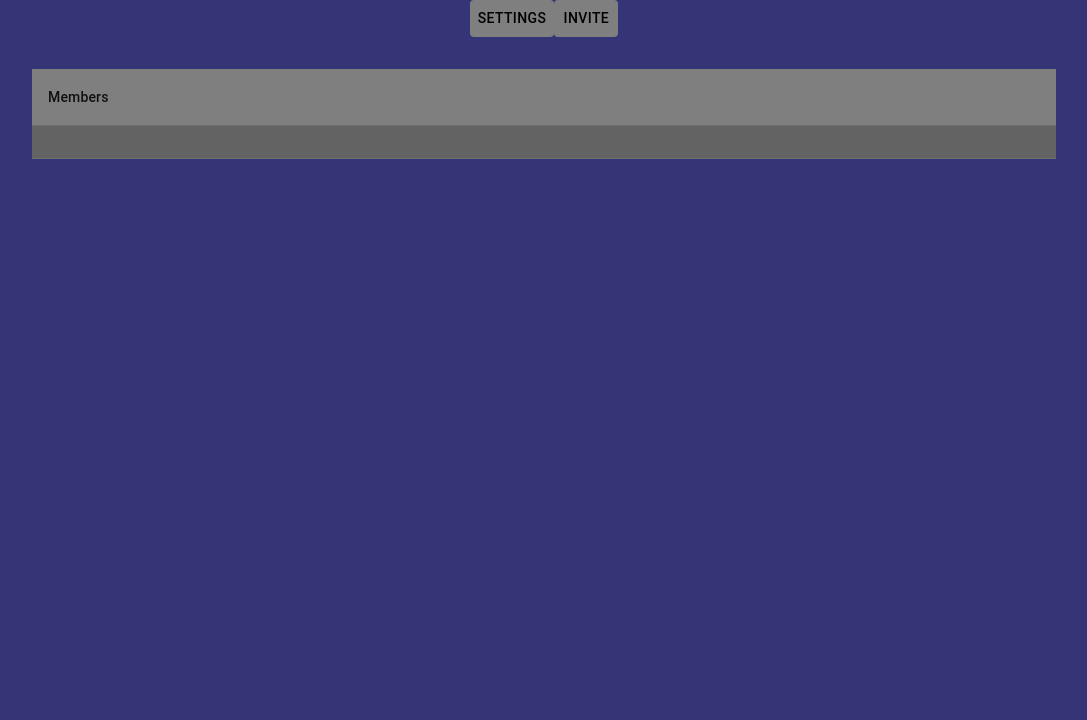
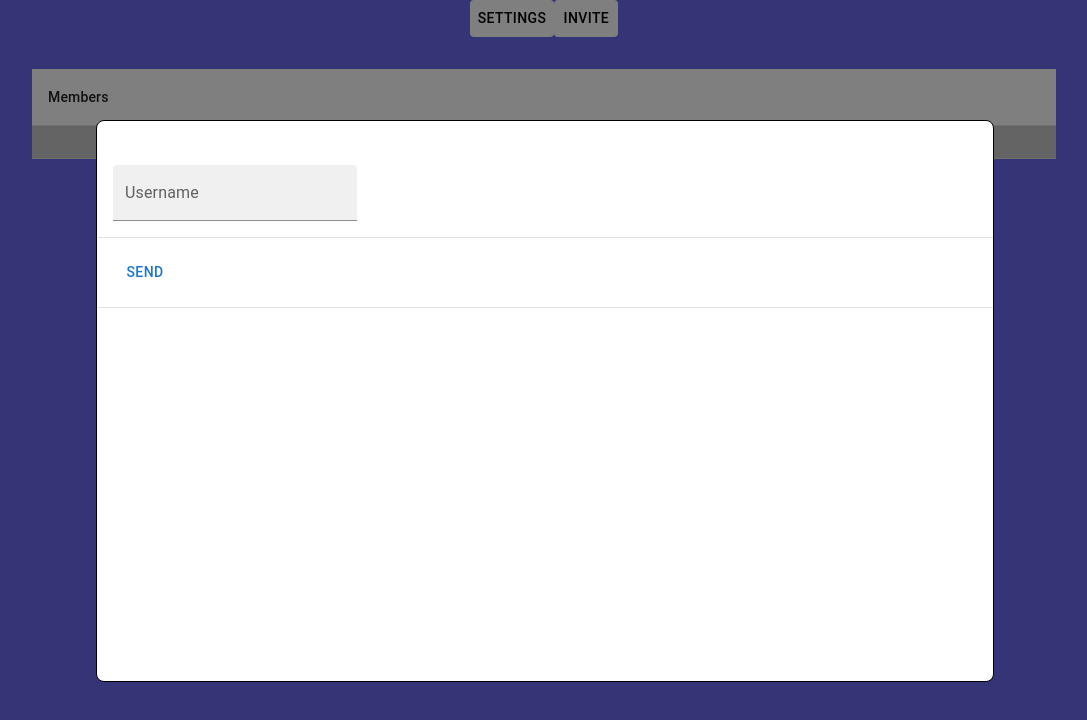
Before and after one commit to stephbuon/democracy-viewer, a React (Create React App) app in the folder frontend/: page /groups/1 in a window 1280 px wide. Both pictures are taken after a click on the button "INVITE". Shown: the top 720 px of the page, without its empty margins (96-1183 px from the left). Built offline with nearby package versions, Linux system fonts and the light colour scheme; no server answers.

Commit message:
able to invite users to a group

```diff
--- a/frontend/src/Groups/Invite.jsx
+++ b/frontend/src/Groups/Invite.jsx
@@ -1,4 +1,69 @@
+import Box from '@mui/material/Box';
+import Button from '@mui/material/Button';
+import TextField from '@mui/material/TextField';
+import SendIcon from '@mui/icons-material/Send';
+import { Table, TableBody, TableHead, FormControl, MenuItem, Select, InputLabel, TableRow, TableCell } from '@mui/material';
+
+
+import { useState } from 'react';
+import { SendInvite } from '../apiFolder/GroupAPI';
+
+
 export const Invite = (props) => {
 
-    return <div></div>
+    const [username, setUsername] = useState('');
+    const [sentInvite, setSentInvite] = useState(false)
+
+    const SendIn = (invite) => {
+        SendInvite(invite).then(async (res) => {
+            setSentInvite(true);
+        })
+    }
+
+    return <div>
+        <Box
+            sx={{
+                position: 'absolute',
+                top: '15%',
+                left: '15%',
+                height: "70%",
+                overflow: "scroll",
+                width: "70%",
+                bgcolor: 'background.paper',
+                border: '1px solid #000',
+                borderRadius: ".5em .5em",
+
+                justifyContent: "center",
+                alignItems: "center"
+            }}
+        >
+            <Table>
+                <TableBody>
+                    <TableRow >
+                        <TableCell >
+                            <TextField
+                                sx={{ marginTop: '2em' }}
+                                label="Username"
+                                variant="filled"
+                                value={username}
+                                onChange={event => { setUsername(event.target.value) }}
+                            />
+                        </TableCell>
+                    </TableRow>
+
+                    <TableRow >
+                        <TableCell >
+                            <Button
+                                // endIcon={SendIcon}
+                                onClick={() => SendIn({ username, private_group: props.groupid })}
+                            >
+                                Send
+                            </Button>
+                        </TableCell>
+                    </TableRow>
+                </TableBody>
+            </Table>
+            {/* {sentInvite && <LoadingButton></LoadingButton>} */}
+        </Box>
+    </div>
 }
```
